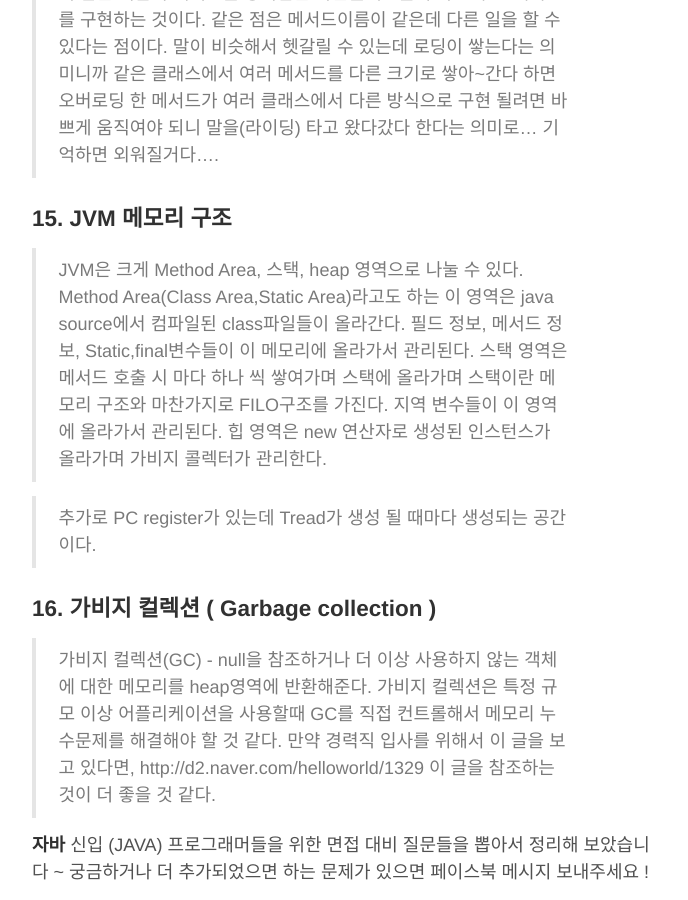
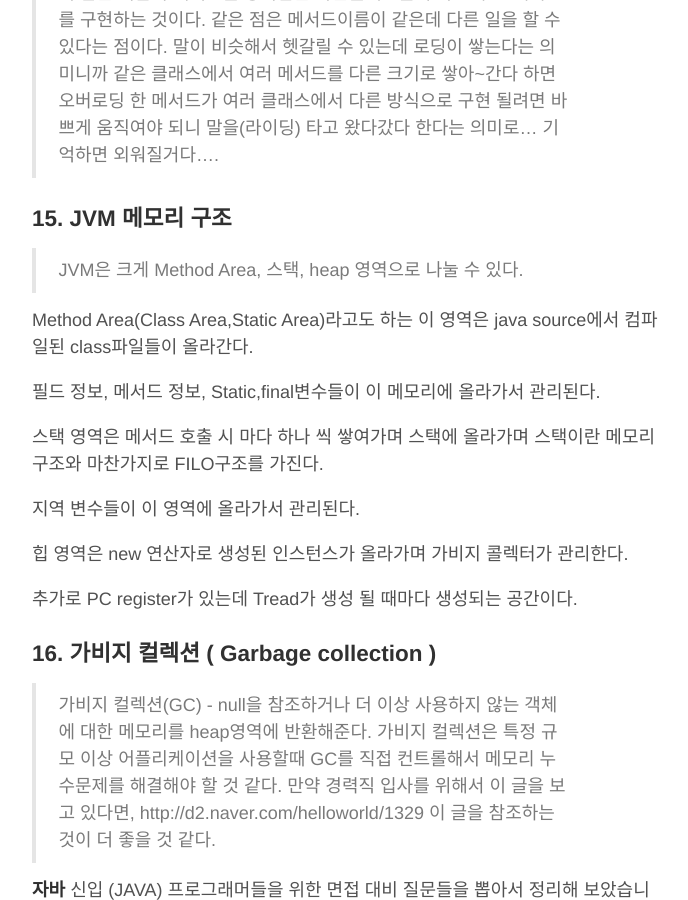
Before and after one commit to KangGwanwoo/KangGwanwoo.github.io, a Jekyll site: the page built from _posts/2015-10-01-Java-interview.md, in a window 1280 px wide and 900 px high, scrolled down 3134 px. Shown: the whole window, without its empty margins (293-981 px from the left). Built offline with Jekyll 4.4.1, drawn with Linux system fonts in a browser that asks for light colours.

```diff
--- a/_posts/2015-10-01-Java-interview.md
+++ b/_posts/2015-10-01-Java-interview.md
@@ -57,14 +57,20 @@ title: Java 면접 대비 문제
 >같은 점은 메서드이름이 같은데 다른 일을 할 수 있다는 점이다. 말이 비슷해서 헷갈릴 수 있는데 로딩이 쌓는다는 의미니까 같은 클래스에서 여러 메서드를 다른 크기로 쌓아~간다 하면 오버로딩 한 메서드가 여러 클래스에서 다른 방식으로 구현 될려면 바쁘게 움직여야 되니 말을(라이딩) 타고 왔다갔다 한다는 의미로... 기억하면 외워질거다....
 
 ###15. JVM 메모리 구조
+
 >JVM은 크게 Method Area, 스택, heap 영역으로 나눌 수 있다.
->Method Area(Class Area,Static Area)라고도 하는 이 영역은 java source에서 컴파일된 class파일들이 올라간다.
->필드 정보, 메서드 정보, Static,final변수들이 이 메모리에 올라가서 관리된다.
->스택 영역은 메서드 호출 시 마다 하나 씩 쌓여가며 스택에 올라가며 스택이란 메모리 구조와 마찬가지로 FILO구조를 가진다.
->지역 변수들이 이 영역에 올라가서 관리된다.
->힙 영역은 new 연산자로 생성된 인스턴스가 올라가며 가비지 콜렉터가 관리한다.
 
->추가로 PC register가 있는데 Tread가 생성 될 때마다 생성되는 공간이다.
+Method Area(Class Area,Static Area)라고도 하는 이 영역은 java source에서 컴파일된 class파일들이 올라간다.
+
+필드 정보, 메서드 정보, Static,final변수들이 이 메모리에 올라가서 관리된다.
+
+스택 영역은 메서드 호출 시 마다 하나 씩 쌓여가며 스택에 올라가며 스택이란 메모리 구조와 마찬가지로 FILO구조를 가진다.
+
+지역 변수들이 이 영역에 올라가서 관리된다.
+
+힙 영역은 new 연산자로 생성된 인스턴스가 올라가며 가비지 콜렉터가 관리한다.
+
+추가로 PC register가 있는데 Tread가 생성 될 때마다 생성되는 공간이다.
 
 
 ###16. 가비지 컬렉션 ( Garbage collection )
```
